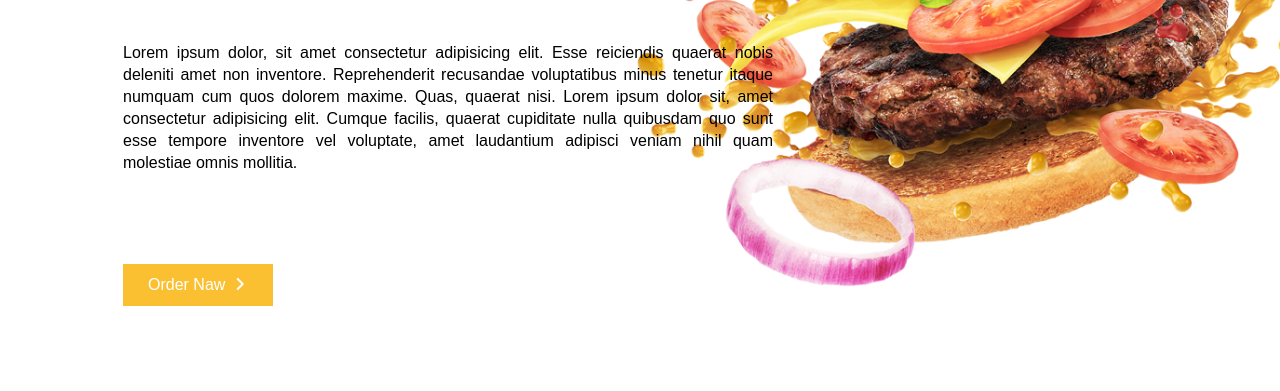
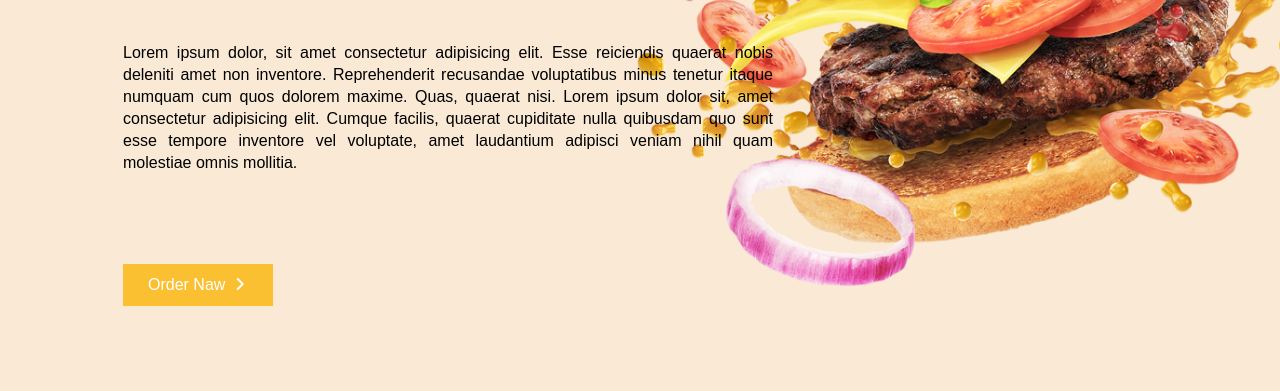
Before and after one commit to asmaaedris/asmaaedris, a plain HTML site: page index.html in a window 1280 px wide. Shown: the part 409-800 px from the top of the page. Drawn offline with Linux system fonts and the light colour scheme.

Commit message:
style.css

```diff
--- a/style.css
+++ b/style.css
@@ -11,6 +11,7 @@ html{
 section{
     width:100%;
     height: 100vh;
+   background-color: rgb(249, 233, 213);
 }
 section nav{
     display: flex;
```
